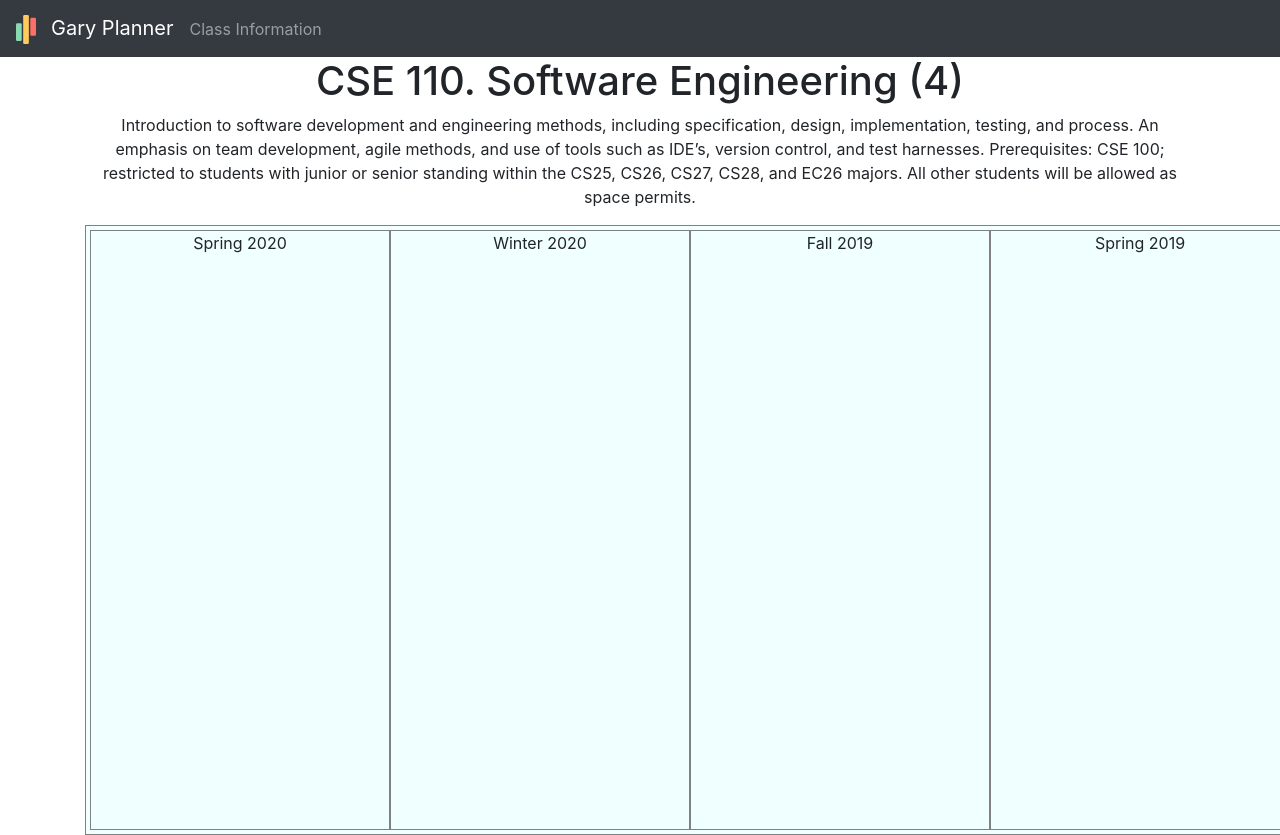
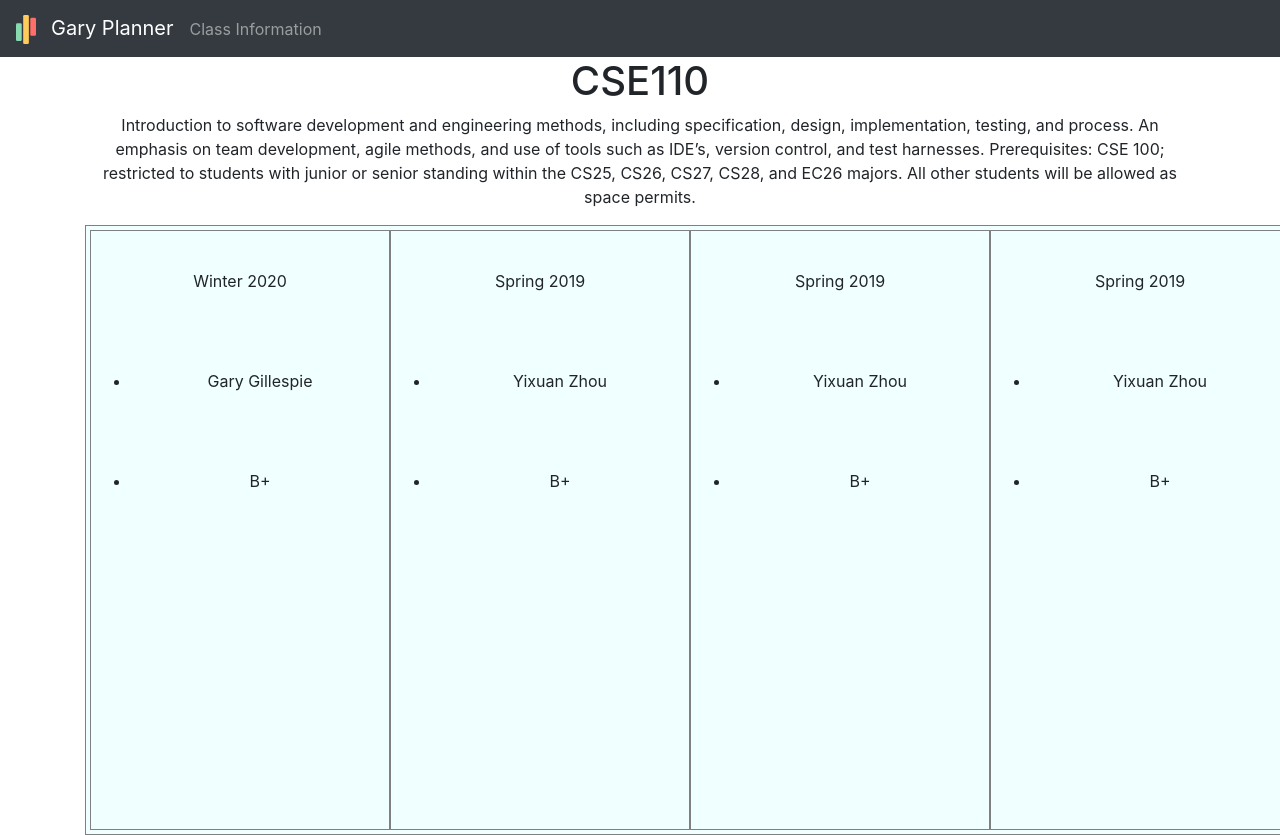
Before and after one commit to YixuanSeanZhou/GaryPlanner, a Next.js app in the folder front-end/: page /class_info in a window 1280 px wide. Built offline with nearby package versions, Linux system fonts and the light colour scheme.

Commit message:
class-info

```diff
--- /dev/null
+++ b/front-end/components/eval/evaluation.js
@@ -0,0 +1,18 @@
+import React from 'react';
+// Styles
+import styles from '../../styles/classInfo.module.css';
+class Evaluation extends React.Component {
+    render (){
+        return (
+                <div className={styles.item}>
+                {this.props.evaluation.quarter}
+                <ul>
+                    <li>{this.props.evaluation.name}</li>
+                    <li>{this.props.evaluation.expGPA}</li>
+                </ul>
+                </div>
+        )
+    }
+}
+
+export default Evaluation;
--- /dev/null
+++ b/front-end/components/eval/evaluationsList.js
@@ -0,0 +1,17 @@
+import React from 'react';
+import Evaluation from './evaluation';
+// Styles
+import styles from '../../styles/classInfo.module.css';
+class EvaluationsList extends React.Component {
+    render (){
+        return (
+            <div className={styles.wrapper}>
+                {this.props.evaluations.map((evaluation)=>{
+                    return <Evaluation evaluation={evaluation} key={evaluation.id}/>
+                })}
+            </div>
+        )
+    }
+}
+
+export default EvaluationsList;
--- a/front-end/pages/class_info.js
+++ b/front-end/pages/class_info.js
@@ -1,18 +1,27 @@
-import Link from 'next/link'
 import Head from 'next/head'
+import React from 'react'
 // Components
 import { GaryNavbar } from '../components/commonUI';
 import { Navbar, Container, Row, Col } from 'react-bootstrap';
-import 'bootstrap/dist/css/bootstrap.min.css'
+import 'bootstrap/dist/css/bootstrap.min.css';
+import EvaluationsList from '../components/eval/evaluationsList';
 
-// Styles
-import styles from '../styles/class_info.module.css'
+//export default function Class_info() {
 
-export default function Class_info() {
+var classDec = {id:1, name: 'CSE110', descriptions: 'Introduction to software development and engineering methods, including specification, design, implementation, testing, and process. An emphasis on team development, agile methods, and use of tools such as IDE’s, version control, and test harnesses. Prerequisites: CSE 100; restricted to students with junior or senior standing within the CS25, CS26, CS27, CS28, and EC26 majors. All other students will be allowed as space permits.'}
+var evaluations = [{id:1, quarter: 'Winter 2020', name: 'Gary Gillespie', expGPA: 'B+'},
+    {id:2, quarter: 'Spring 2019', name: 'Yixuan Zhou', expGPA: 'B+'},
+    {id:3, quarter: 'Spring 2019', name: 'Yixuan Zhou', expGPA: 'B+'},
+    {id:4, quarter: 'Spring 2019', name: 'Yixuan Zhou', expGPA: 'B+'},
+    {id:5, quarter: 'Spring 2019', name: 'Yixuan Zhou', expGPA: 'B+'},
+    {id:6, quarter: 'Spring 2019', name: 'Yixuan Zhou', expGPA: 'B+'}]
+
+export default class ClassInfo extends React.Component {
+    render() {
         return (
             <>
                 <Head>
-                <title>Plan</title>
+                    <title>ClassInfo</title>
                 </Head>
 
                 <GaryNavbar>
@@ -21,21 +30,12 @@ export default function Class_info() {
                     </Navbar.Text>
                 </GaryNavbar>
                 <Container>
-                <h1 className="text-center">CSE 110. Software Engineering (4)</h1>
-                <p className="text-center">Introduction to software development and engineering methods, including specification, design, implementation, testing, and process. An emphasis on team development, agile methods, and use of tools such as IDE’s, version control, and test harnesses. Prerequisites: CSE 100; restricted to students with junior or senior standing within the CS25, CS26, CS27, CS28, and EC26 majors. All other students will be allowed as space permits.</p>
+                    <h1 className="text-center">{classDec.name}</h1>
+                    <p className="text-center">{classDec.descriptions}</p>
 
-                <div className={styles.wrapper}>
-                <div className={styles.item}>Spring 2020</div>
-                <div className={styles.item}>Winter 2020</div>
-                <div className={styles.item}>Fall 2019</div>
-                <div className={styles.item}>Spring 2019</div>
-                <div className={styles.item}>Winter 2019</div>
-                <div className={styles.item}>Fall 2018</div>
-                <div className={styles.item}>Spring 2018</div>
-                <div className={styles.item}>Winter 2018</div>
-                <div className={styles.item}>Fall 2017</div>
-            </div>
+                <EvaluationsList evaluations={evaluations} />
                 </Container>
             </>
-    )
-}
+        );
+    };
+};
--- a/front-end/styles/class_info.module.css
+++ b/front-end/styles/classInfo.module.css
@@ -19,6 +19,7 @@
     overflow-y: hidden;
     white-space: nowrap;
     display: flex;
+    line-height: 100px;
   }
 
   .item {
```
Lines whose indentation alone changed are shown as unchanged.
